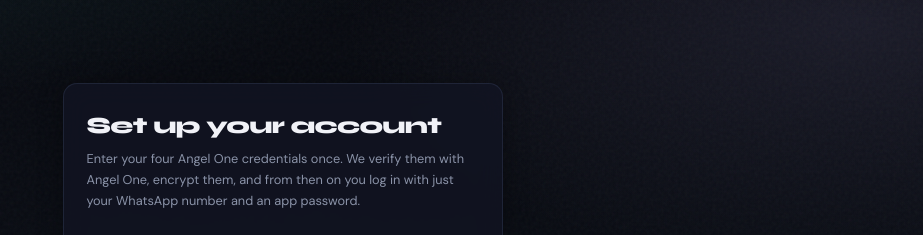
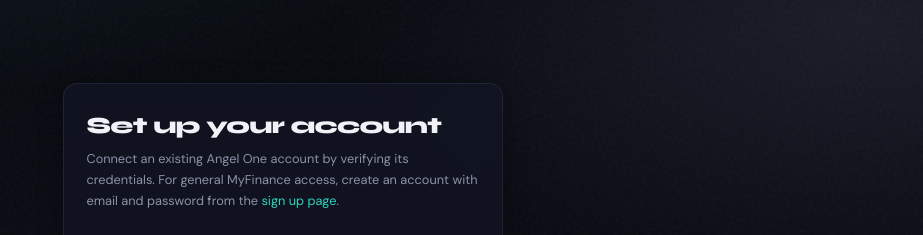
Before and after one commit to raghav18482/MyFinancesMCP, a FastAPI app: page /enroll in a window 1280 px wide. Shown: the part 58-293 px from the top of the page, without its empty margins (357-1280 px from the left). Run offline with FastAPI, Linux system fonts and the light colour scheme.

Commit message:
Clarify Angel One enrollment is optional

```diff
--- a/frontend/templates/enroll.html
+++ b/frontend/templates/enroll.html
@@ -4,7 +4,7 @@
 <div class="container">
   <div class="form-card card">
     <h1>Set up your account</h1>
-    <p class="sub">Enter your four Angel One credentials once. We verify them with Angel One, encrypt them, and from then on you log in with just your WhatsApp number and an app password.</p>
+    <p class="sub">Connect an existing Angel One account by verifying its credentials. For general MyFinance access, create an account with email and password from the <a href="/signup">sign up page</a>.</p>
 
     {% if error %}
     <div class="alert alert-error">{{ error }}</div>
```
